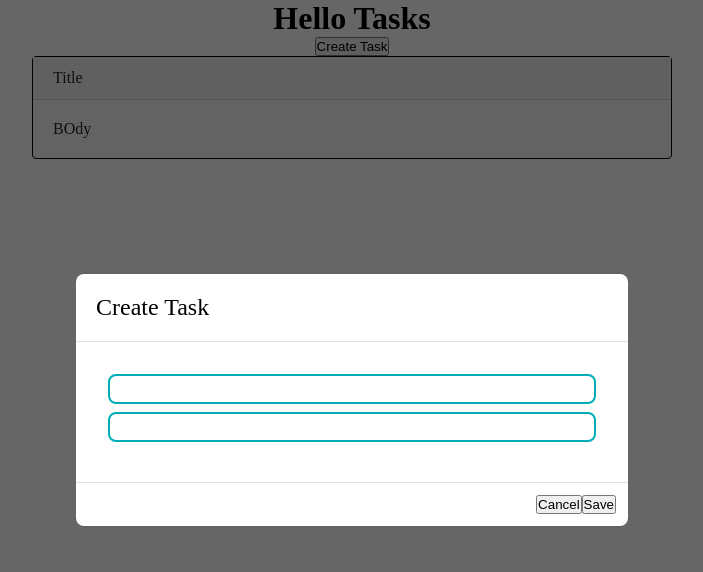
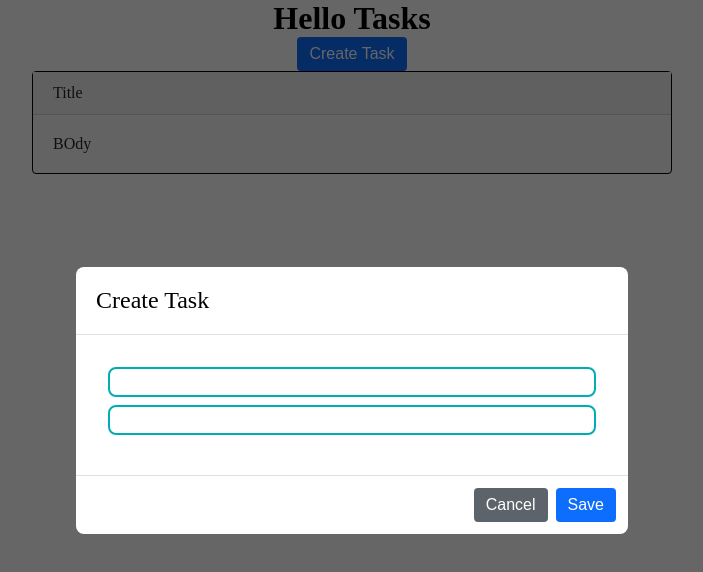
Before and after one commit to inham130/one.more.task.tracker, a React app: page / in a window 1280 px wide. Both pictures are taken after a click on the button "Create Task". Shown: the top 572 px of the page, without its empty margins (288-991 px from the left). Built offline with nearby package versions, Linux system fonts and the light colour scheme.

Commit message:
Feature/button component (#4)
* Button component

* Button component

* unexpected modal visibility fixed

```diff
--- a/src/components/App/App.tsx
+++ b/src/components/App/App.tsx
@@ -3,6 +3,7 @@ import styles from './app.module.css'
 import { Input } from '@components/Input';
 import { Card } from '@components/Card';
 import { Modal } from '@components/Modal';
+import { Button } from '@components/Button';
 
 type Task = {
   id: number;
@@ -31,7 +32,7 @@ export const App: FC = () => {
   return (
     <main className={styles.main}>
       <h1>Hello Tasks</h1>
-      <button onClick={() => setModalVisible(true)}>Create Task</button>
+      <Button onClick={() => setModalVisible(true)}>Create Task</Button>
       <Modal isVisible={isModalVisible} title='Create Task' setVisible={setModalVisible} onSave={handleCreateTask}>
         <form className={styles.form}>
           <Input className={styles.input} onChange={handleTitleChange} value={title} type="text" name="title"/>
--- /dev/null
+++ b/src/components/Button/Button.tsx
@@ -0,0 +1,28 @@
+import { ButtonHTMLAttributes, FC, ReactNode } from 'react';
+import { classNames } from '@utils/index';
+import styles from './button.module.css';
+
+type ButtonVariant = 'primary' | 'secondary' | 'danger' | 'icon';
+
+type OwnProps = {
+  className?: string;
+  children: ReactNode | string;
+  variant?: ButtonVariant;
+} & ButtonHTMLAttributes<HTMLButtonElement>;
+export const Button:FC<OwnProps> = ({
+  children = '',
+  className = '',
+  variant = 'primary',
+  ...ButtonHTMLAttributes
+}) => {
+  const buttonClasses = classNames(styles.btn, styles[`btn_${variant}`], className);
+
+  return (
+    <button
+      className={buttonClasses}
+      { ...ButtonHTMLAttributes }
+    >
+      {children}
+    </button>
+  );
+};
--- /dev/null
+++ b/src/components/Button/button.module.css
@@ -0,0 +1,44 @@
+.btn {
+  padding: 8px 12px;
+  font-size: 16px;
+  border: none;
+  border-radius: 4px;
+  cursor: pointer;
+
+  &:not(:last-of-type) {
+    margin-right: 8px;
+  }
+
+  &_primary {
+    background-color: #0d6efd;
+    color: #ffffff;
+  }
+
+  &_secondary {
+    background-color: #5c636a;
+    color: #ffffff;
+  }
+
+  &_danger {
+    background-color: #dc3545;
+    color: #ffffff;
+  }
+
+  &_icon {
+    padding: 0;
+    background-color: transparent;
+
+  }
+
+  &:disabled {
+    pointer-events: none;
+  }
+
+  &:active {
+    filter: brightness(80%);
+  }
+
+  &:hover {
+    filter: brightness(110%);
+  }
+}
--- /dev/null
+++ b/src/components/Button/index.ts
@@ -0,0 +1 @@
+export { Button } from './Button';
--- a/src/components/Icon/Icon.tsx
+++ b/src/components/Icon/Icon.tsx
@@ -1,4 +1,5 @@
 import { FC } from 'react';
+import styles from './icon.module.css';
 import * as sprite from '@assets/atlas.svg';
 
 type IconProps = {
@@ -14,7 +15,7 @@ export const Icon: FC<IconProps> = (
   height = '24px'
 }) => {
   return (
-    <svg width={width} height={height}>
+    <svg className={styles.icon} width={width} height={height}>
       <use href={`${sprite}#${id}`} />
     </svg>
   )
--- /dev/null
+++ b/src/components/Icon/icon.module.css
@@ -0,0 +1,4 @@
+.icon {
+  display: block;
+  margin: auto;
+}
--- a/src/components/Modal/Modal.tsx
+++ b/src/components/Modal/Modal.tsx
@@ -1,5 +1,6 @@
 import { Dispatch, FC, MouseEvent, ReactNode, SetStateAction, useCallback } from 'react';
 import { Icon } from '@components/Icon';
+import { Button } from '@components/Button';
 import styles from './modal.module.css';
 import { classNames } from '@utils/index';
 
@@ -35,17 +36,17 @@ export const Modal: FC<OwnProps> = ({
       <div className={styles.modal__dialog} onClick={(e) => e.stopPropagation()}>
         <div className={styles.modal__header}>
           { title.length > 0 && <h5 className={styles.modal__title}>{title}</h5> }
-          <button className={styles.modal__close} onClick={handleClose}>
+          <Button className={styles.modal__close} variant='icon' onClick={handleClose}>
             <Icon id="x" />
-          </button>
+          </Button>
         </div>
         <div className={styles.modal__content}>
           {children}
         </div>
         <div className={styles.modal__footer}>
           {renderFooter ? renderFooter() : <>
-            <button onClick={handleClose}>Cancel</button>
-            <button onClick={handleSave}>Save</button>
+            <Button onClick={handleClose} variant='secondary'>Cancel</Button>
+            <Button onClick={handleSave}>Save</Button>
           </>}
         </div>
       </div>
--- a/src/components/Modal/modal.module.css
+++ b/src/components/Modal/modal.module.css
@@ -50,11 +50,6 @@
   }
 
   &__close {
-    width: 24px;
-    height: 24px;
     margin-left: auto;
-    border: none;
-    background-color: transparent;
-    cursor: pointer;
   }
 }
```
